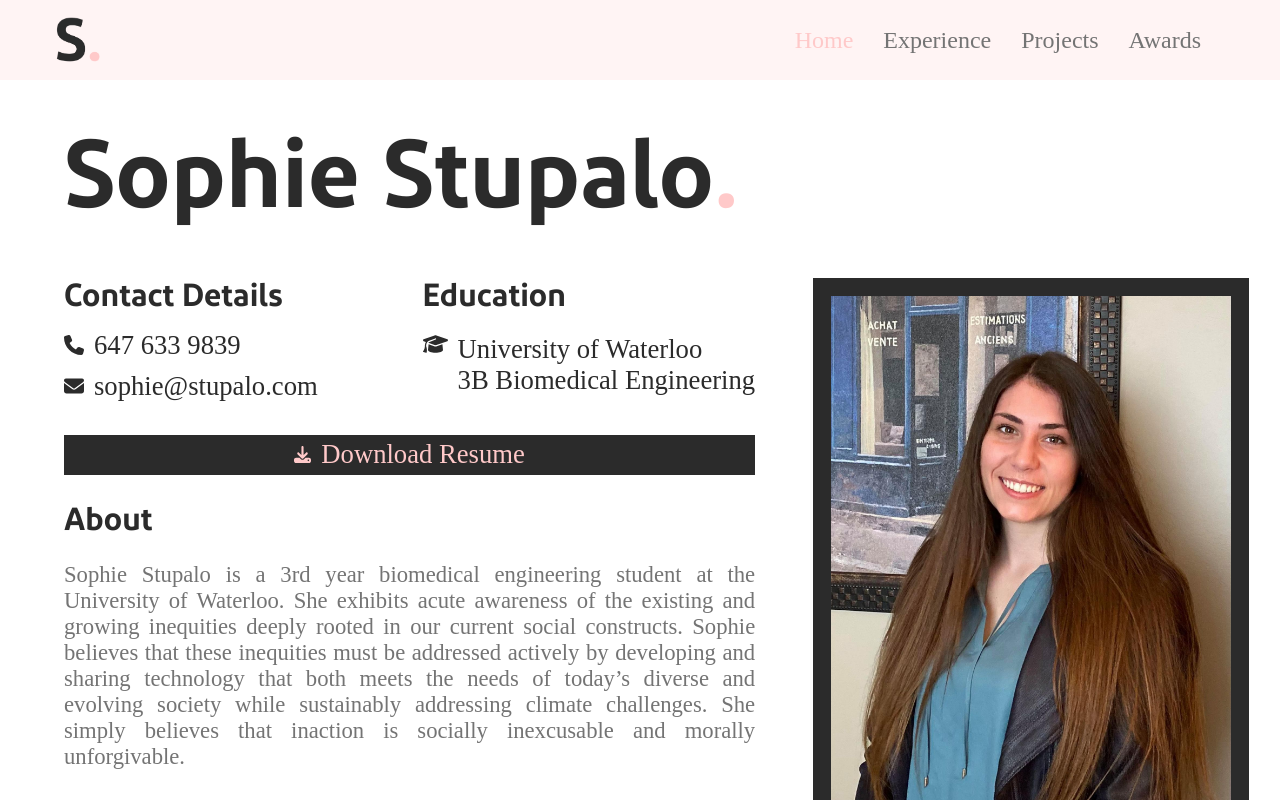
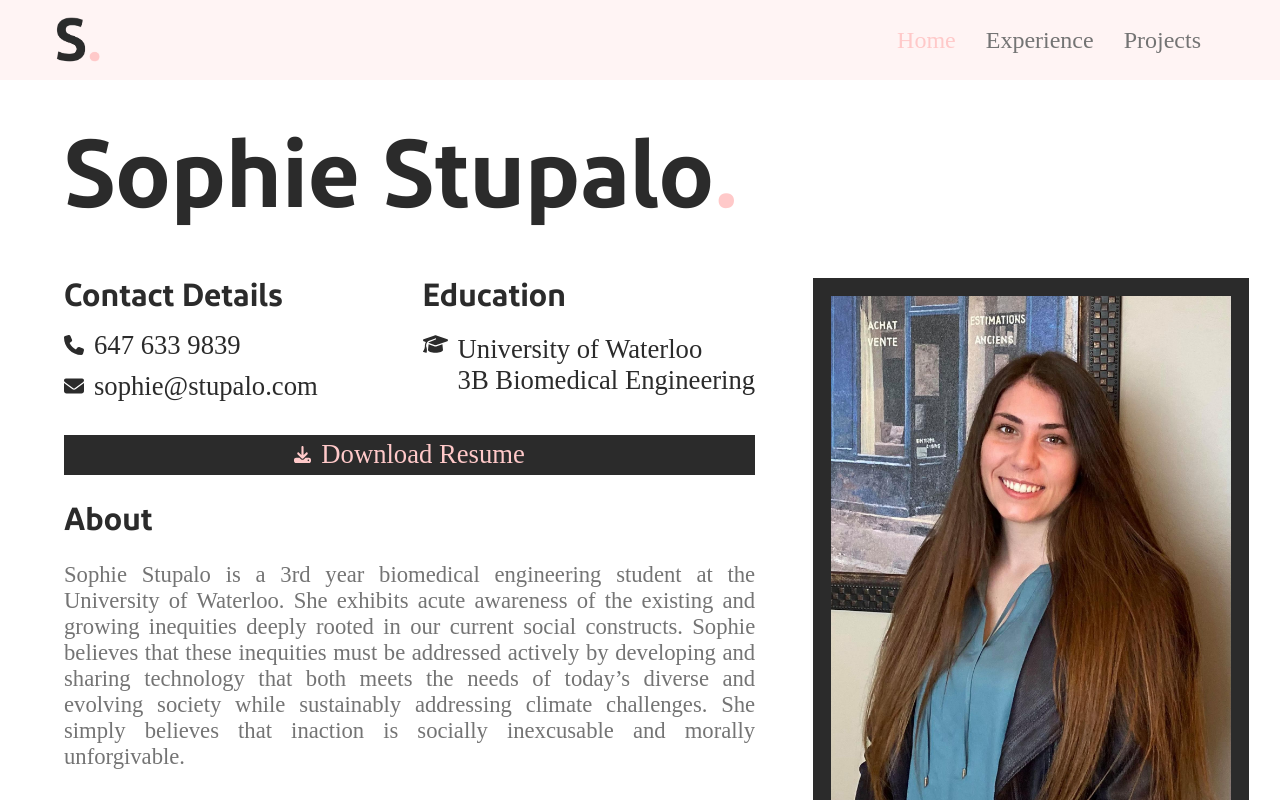
Before and after one commit to sstupalo/portfolio-website, a React (Create React App) app: page / in a window 1280 px wide. Shown: the top 800 px of the page. Built offline with nearby package versions, Linux system fonts and the light colour scheme.

Commit message:
Remove "Awards" page

```diff
--- a/src/App.js
+++ b/src/App.js
@@ -5,7 +5,7 @@ import Navbar from './components/navbar/Navbar';
 import Home from './components/home/Home';
 import Experience from './components/experience/Experience';
 import Projects from './components/projects/Projects';
-import Awards from './components/awards/Awards';
+// import Awards from './components/awards/Awards';
 import Footer from './components/footer/Footer'
 import data from './assets/portfolio-content.json'
 
@@ -18,7 +18,7 @@ function App() {
         <Route path={data.header.homePath} element={<Home data={data.home}/>}/>
         <Route path={data.header.experiencePath} element={<Experience data={data.experience}/>}/>
         <Route path={data.header.projectsPath} element={<Projects data={data.projects}/>}/>
-        <Route path={data.header.awardsPath} element={<Awards data={data.awards}/>}/>
+        {/* <Route path={data.header.awardsPath} element={<Awards data={data.awards}/>}/> */}
       </Routes>
       <Footer data={data.footer}/>
     </Router>
--- a/src/components/navbar/Navbar.js
+++ b/src/components/navbar/Navbar.js
@@ -31,7 +31,7 @@ function Navbar({data}) {
               <NavbarLink to={data.homePath}> {data.homeText}</NavbarLink>
               <NavbarLink to={data.experiencePath}> {data.experienceText}</NavbarLink>
               <NavbarLink to={data.projectsPath}> {data.projectsText}</NavbarLink>
-              <NavbarLink to={data.awardsPath}> {data.awardsText}</NavbarLink>
+              {/* <NavbarLink to={data.awardsPath}> {data.awardsText}</NavbarLink> */}
             </NavbarLinkContainerDesktop>
             <OpenLinksButton
               onClick={() => {
@@ -52,7 +52,7 @@ function Navbar({data}) {
           <NavbarLink to={data.homePath}> {data.homeText}</NavbarLink>
           <NavbarLink to={data.experiencePath}> {data.experienceText}</NavbarLink>
           <NavbarLink to={data.projectsPath}> {data.projectsText}</NavbarLink>
-          <NavbarLink to={data.awardsPath}> {data.awardsText}</NavbarLink>
+          {/* <NavbarLink to={data.awardsPath}> {data.awardsText}</NavbarLink> */}
         </NavbarExtendedContainer>
       )}
     </NavbarContainer>
```
